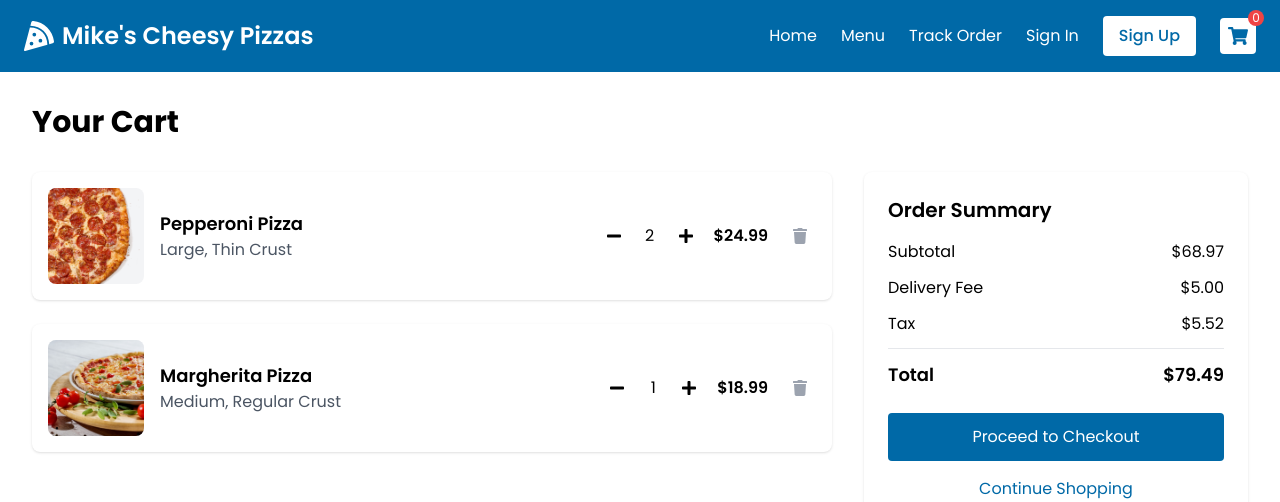
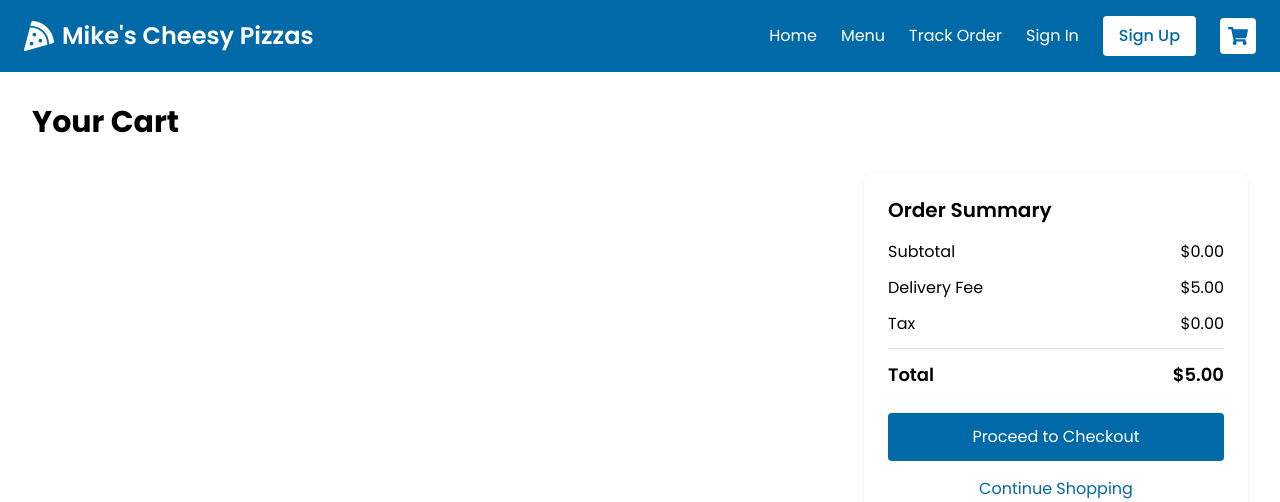
Before and after one commit to anjalipatel101/Mikes-Pizza-App1, a Next.js app: page /cart in a window 1280 px wide. Shown: the top 502 px of the page. Built offline with nearby package versions, Linux system fonts and the light colour scheme.

Commit message:
add cart items to cart and update cart indicator

```diff
--- a/app/cart/page.tsx
+++ b/app/cart/page.tsx
@@ -1,19 +1,10 @@
 "use client";
 
-import { useState } from 'react';
 import Link from 'next/link';
 import { FaMinus, FaPlus, FaTrash } from 'react-icons/fa';
 import Image from 'next/image';
 import Footer from '../components/Footer';
-
-interface CartItem {
-	id: string;
-	name: string;
-	description: string;
-	price: number;
-	quantity: number;
-	image: string;
-}
+import { useCart } from '../context/CartContext';
 
 interface CustomerFavorite {
 	id: string;
@@ -23,24 +14,7 @@ interface CustomerFavorite {
 }
 
 export default function CartPage() {
-	const [cartItems, setCartItems] = useState<CartItem[]>([
-		{
-			id: '1',
-			name: 'Pepperoni Pizza',
-			description: 'Large, Thin Crust',
-			price: 24.99,
-			quantity: 2,
-			image: '/images/pep.png'
-		},
-		{
-			id: '2',
-			name: 'Margherita Pizza',
-			description: 'Medium, Regular Crust',
-			price: 18.99,
-			quantity: 1,
-			image: '/images/margherita_pizza.jpg'
-		}
-	]);
+	const { cartItems, updateQuantity, removeFromCart, addToCart } = useCart();
 
 	const customerFavorites: CustomerFavorite[] = [
 		{
@@ -57,17 +31,14 @@ export default function CartPage() {
 		}
 	];
 
-	const updateQuantity = (itemId: string, newQuantity: number) => {
-		if (newQuantity < 0) return;
-		setCartItems(items =>
-			items.map(item =>
-				item.id === itemId ? { ...item, quantity: newQuantity } : item
-			)
-		);
-	};
-
-	const removeItem = (itemId: string) => {
-		setCartItems(items => items.filter(item => item.id !== itemId));
+	const handleAddFavorite = (favorite: CustomerFavorite) => {
+		addToCart({
+			id: favorite.id,
+			name: favorite.name,
+			description: '',
+			price: favorite.price,
+			image: favorite.image,
+		});
 	};
 
 	const subtotal = cartItems.reduce((sum, item) => sum + (item.price * item.quantity), 0);
@@ -127,7 +98,7 @@ export default function CartPage() {
 									</div>
 
 									<button
-									onClick={() => removeItem(item.id)}
+										onClick={() => removeFromCart(item.id)}
 										className="p-2 text-gray-400 hover:text-red-500"
 									>
 										<FaTrash className="w-4 h-4" />
@@ -189,7 +160,10 @@ export default function CartPage() {
 								<div className="p-4">
 									<h3 className="font-semibold">{favorite.name}</h3>
 									<p className="text-gray-600 mb-4">${favorite.price.toFixed(2)}</p>
-									<button className="w-full bg-[#0069a7] text-white py-2 rounded hover:bg-[#005286] transition-colors">
+									<button
+										onClick={() => handleAddFavorite(favorite)}
+										className="w-full bg-[#0069a7] text-white py-2 rounded hover:bg-[#005286] transition-colors"
+									>
 										Add to Cart
 									</button>
 								</div>
--- a/app/components/MenuItem.tsx
+++ b/app/components/MenuItem.tsx
@@ -2,6 +2,7 @@
 
 import Image from 'next/image';
 import { FaPizzaSlice } from 'react-icons/fa';
+import { useCart } from '../context/CartContext';
 
 interface MenuItemProps {
   id: string;
@@ -9,7 +10,6 @@ interface MenuItemProps {
   description: string;
   price: number;
   image: string;
-  onAddToCart: (id: string) => void;
 }
 
 export default function MenuItem({
@@ -18,8 +18,19 @@ export default function MenuItem({
   description,
   price,
   image,
-  onAddToCart
 }: MenuItemProps) {
+  const { addToCart } = useCart();
+
+  const handleAddToCart = () => {
+    addToCart({
+      id,
+      name,
+      description,
+      price,
+      image,
+    });
+  };
+
   return (
     <div className="bg-white rounded-lg overflow-hidden shadow-md hover:shadow-lg transition-shadow duration-300">
       <div className="relative h-48 w-full bg-gray-200">
@@ -44,7 +55,7 @@ export default function MenuItem({
           <span className="text-lg font-bold">${price.toFixed(2)}</span>
           <button
             className="bg-[#0069a7] text-white px-4 py-2 rounded hover:bg-[#005286] transition duration-300"
-            onClick={() => onAddToCart(id)}
+            onClick={handleAddToCart}
           >
             Add to Cart
           </button>
--- a/app/components/Navbar.tsx
+++ b/app/components/Navbar.tsx
@@ -4,10 +4,13 @@ import Link from "next/link";
 import { FaPizzaSlice, FaShoppingCart } from "react-icons/fa";
 import { useState, useEffect } from "react";
 import { HiMenu, HiX } from "react-icons/hi";
+import { useCart } from '../context/CartContext';
 
 const Navbar = () => {
 	const [isOpen, setIsOpen] = useState(false);
 	const [scrolled, setScrolled] = useState(false);
+	const { getTotalItems } = useCart();
+	const totalItems = getTotalItems();
 
 	useEffect(() => {
 		const handleScroll = () => {
@@ -53,9 +56,11 @@ const Navbar = () => {
 							className="bg-white p-2 rounded flex items-center justify-center hover:bg-gray-100 transition relative"
 						>
 							<FaShoppingCart className="text-[#0069a7] text-xl" />
-							<span className="bg-red-500 text-white text-xs rounded-full w-4 h-4 flex items-center justify-center absolute -top-2 -right-2">
-								0
-							</span>
+							{totalItems > 0 && (
+								<span className="bg-red-500 text-white text-xs rounded-full w-4 h-4 flex items-center justify-center absolute -top-2 -right-2">
+									{totalItems}
+								</span>
+							)}
 						</Link>
 					</div>
 
@@ -66,9 +71,11 @@ const Navbar = () => {
 							className="bg-white p-2 rounded flex items-center justify-center hover:bg-gray-100 transition relative"
 						>
 							<FaShoppingCart className="text-[#0069a7] text-xl" />
-							<span className="bg-red-500 text-white text-xs rounded-full w-4 h-4 flex items-center justify-center absolute -top-2 -right-2">
-								0
-							</span>
+							{totalItems > 0 && (
+								<span className="bg-red-500 text-white text-xs rounded-full w-4 h-4 flex items-center justify-center absolute -top-2 -right-2">
+									{totalItems}
+								</span>
+							)}
 						</Link>
 						<button
 							onClick={() => setIsOpen(!isOpen)}
--- /dev/null
+++ b/app/context/CartContext.tsx
@@ -0,0 +1,80 @@
+"use client";
+
+import { createContext, useContext, useState, ReactNode } from 'react';
+
+interface CartItem {
+  id: string;
+  name: string;
+  description: string;
+  price: number;
+  quantity: number;
+  image: string;
+}
+
+interface CartContextType {
+  cartItems: CartItem[];
+  addToCart: (item: Omit<CartItem, 'quantity'>) => void;
+  removeFromCart: (id: string) => void;
+  updateQuantity: (id: string, quantity: number) => void;
+  getTotalItems: () => number;
+}
+
+const CartContext = createContext<CartContextType | undefined>(undefined);
+
+export function CartProvider({ children }: { children: ReactNode }) {
+  const [cartItems, setCartItems] = useState<CartItem[]>([]);
+
+  const addToCart = (item: Omit<CartItem, 'quantity'>) => {
+    setCartItems(prevItems => {
+      const existingItem = prevItems.find(i => i.id === item.id);
+      if (existingItem) {
+        return prevItems.map(i =>
+          i.id === item.id ? { ...i, quantity: i.quantity + 1 } : i
+        );
+      }
+      return [...prevItems, { ...item, quantity: 1 }];
+    });
+  };
+
+  const removeFromCart = (id: string) => {
+    setCartItems(prevItems => prevItems.filter(item => item.id !== id));
+  };
+
+  const updateQuantity = (id: string, quantity: number) => {
+    if (quantity < 1) {
+      removeFromCart(id);
+      return;
+    }
+    setCartItems(prevItems =>
+      prevItems.map(item =>
+        item.id === id ? { ...item, quantity } : item
+      )
+    );
+  };
+
+  const getTotalItems = () => {
+    return cartItems.reduce((total, item) => total + item.quantity, 0);
+  };
+
+  return (
+    <CartContext.Provider
+      value={{
+        cartItems,
+        addToCart,
+        removeFromCart,
+        updateQuantity,
+        getTotalItems,
+      }}
+    >
+      {children}
+    </CartContext.Provider>
+  );
+}
+
+export function useCart() {
+  const context = useContext(CartContext);
+  if (context === undefined) {
+    throw new Error('useCart must be used within a CartProvider');
+  }
+  return context;
+}
--- a/app/home/page.tsx
+++ b/app/home/page.tsx
@@ -3,8 +3,10 @@ import React from "react";
 import Link from "next/link";
 import Image from "next/image";
 import Footer from "../components/Footer";
+import { useCart } from "../context/CartContext";
 
 interface PizzaCard {
+  id: string;
   name: string;
   description: string;
   price: number;
@@ -13,24 +15,28 @@ interface PizzaCard {
 
 const popularPizzas: PizzaCard[] = [
   {
+    id: "home-1",
     name: "Margherita",
     description: "Fresh tomatoes, mozzarella, basil",
     price: 12.99,
     imagePath: "/images/margherita_pizza.jpg"
   },
   {
+    id: "home-2",
     name: "Pepperoni",
     description: "Pepperoni, cheese, tomato sauce",
     price: 14.99,
     imagePath: "/images/pep.png"
   },
   {
+    id: "home-3",
     name: "BBQ Chicken",
     description: "Chicken, BBQ sauce, onions",
     price: 15.99,
     imagePath: "/images/bbq_pizza.jpg"
   },
   {
+    id: "home-4",
     name: "Veggie Supreme",
     description: "Bell peppers, mushrooms, olives",
     price: 13.99,
@@ -39,6 +45,18 @@ const popularPizzas: PizzaCard[] = [
 ];
 
 export default function HomePage() {
+  const { addToCart } = useCart();
+
+  const handleAddToCart = (pizza: PizzaCard) => {
+    addToCart({
+      id: pizza.id,
+      name: pizza.name,
+      description: pizza.description,
+      price: pizza.price,
+      image: pizza.imagePath,
+    });
+  };
+
   return (
     <div className="min-h-screen flex flex-col">
       <main className="flex-grow">
@@ -200,8 +218,8 @@ export default function HomePage() {
           <div className="container mx-auto px-4 sm:px-6 lg:px-8">
             <h2 className="text-2xl sm:text-3xl font-bold text-center mb-8 sm:mb-12">Most Popular Pizzas</h2>
             <div className="grid grid-cols-1 sm:grid-cols-2 lg:grid-cols-4 gap-6 sm:gap-8">
-              {popularPizzas.map((pizza, index) => (
-                <div key={index} className="bg-white rounded-lg overflow-hidden shadow transform transition duration-300 hover:shadow-lg">
+              {popularPizzas.map((pizza) => (
+                <div key={pizza.id} className="bg-white rounded-lg overflow-hidden shadow transform transition duration-300 hover:shadow-lg">
                   <div className="relative h-48 w-full">
                     <Image
                       src={pizza.imagePath}
@@ -216,7 +234,10 @@ export default function HomePage() {
                     <p className="text-gray-600 text-sm mb-4">{pizza.description}</p>
                     <div className="flex flex-col sm:flex-row justify-between items-start sm:items-center gap-2 sm:gap-0">
                       <span className="font-bold text-lg">${pizza.price.toFixed(2)}</span>
-                      <button className="w-full sm:w-auto bg-[#0069a7] text-white px-4 py-2 rounded hover:bg-[#005286] transition duration-300">
+                      <button
+                        onClick={() => handleAddToCart(pizza)}
+                        className="w-full sm:w-auto bg-[#0069a7] text-white px-4 py-2 rounded hover:bg-[#005286] transition duration-300"
+                      >
                         Add to Cart
                       </button>
                     </div>
--- a/app/layout.tsx
+++ b/app/layout.tsx
@@ -1,7 +1,8 @@
 import type { Metadata } from "next";
 import { Inter } from "next/font/google";
 import "./globals.css";
-import Navbar from "@/app/components/Navbar";
+import Navbar from "./components/Navbar";
+import { CartProvider } from "./context/CartContext";
 
 const inter = Inter({
   subsets: ['latin'],
@@ -18,14 +19,16 @@ export const metadata: Metadata = {
 
 export default function RootLayout({
   children,
-}: {
+}: Readonly<{
   children: React.ReactNode;
-}) {
+}>) {
   return (
     <html lang="en">
       <body className={inter.className}>
-        <Navbar />
-        {children}
+        <CartProvider>
+          <Navbar />
+          {children}
+        </CartProvider>
       </body>
     </html>
   );
--- a/app/menu/page.tsx
+++ b/app/menu/page.tsx
@@ -107,11 +107,6 @@ export default function MenuPage() {
     ? menuItems
     : menuItems.filter(item => item.category === selectedCategory);
 
-  const handleAddToCart = (id: string) => {
-    // TODO: Implement cart functionality
-    console.log(`Added item ${id} to cart`);
-  };
-
   return (
     <div className="min-h-screen bg-gray-50 flex flex-col">
       <main className="flex-grow">
@@ -140,7 +135,6 @@ export default function MenuPage() {
                 <MenuItem
                   key={item.id}
                   {...item}
-                  onAddToCart={handleAddToCart}
                 />
               ))}
             </div>
```
Also changed, not shown: app/page.tsx (+7 -7 lines). Lines whose indentation alone changed are shown as unchanged.
